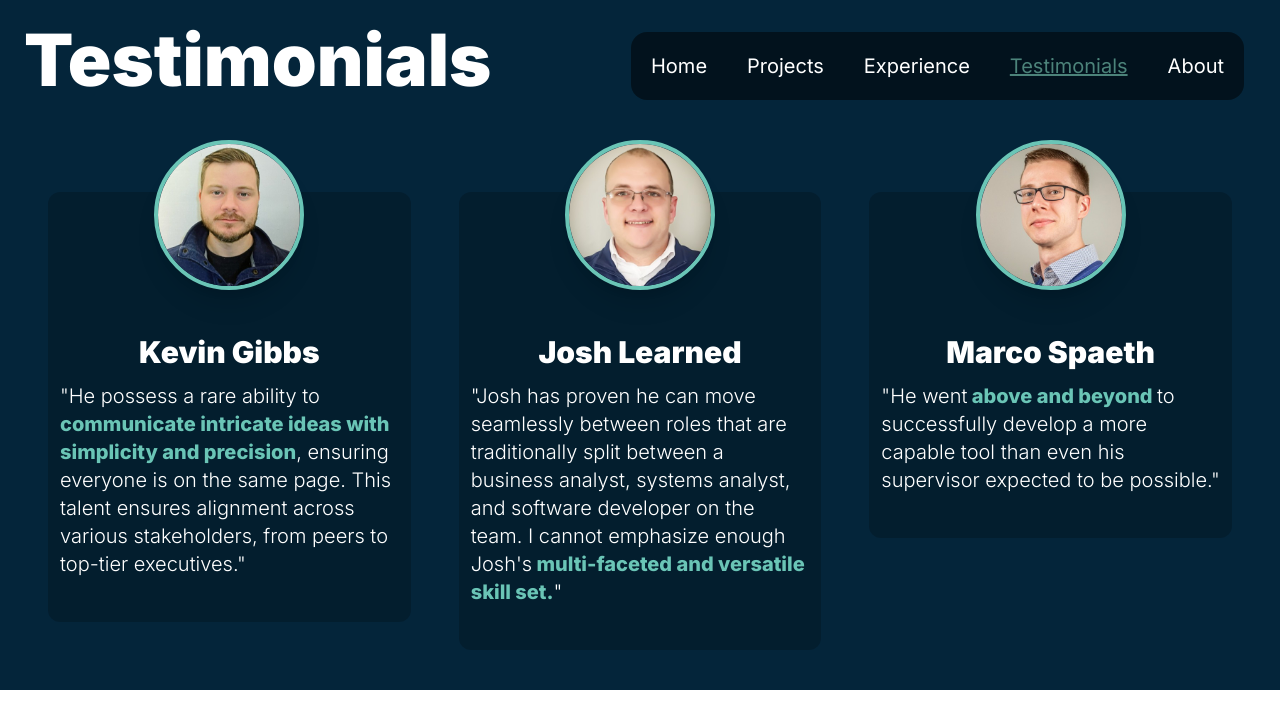
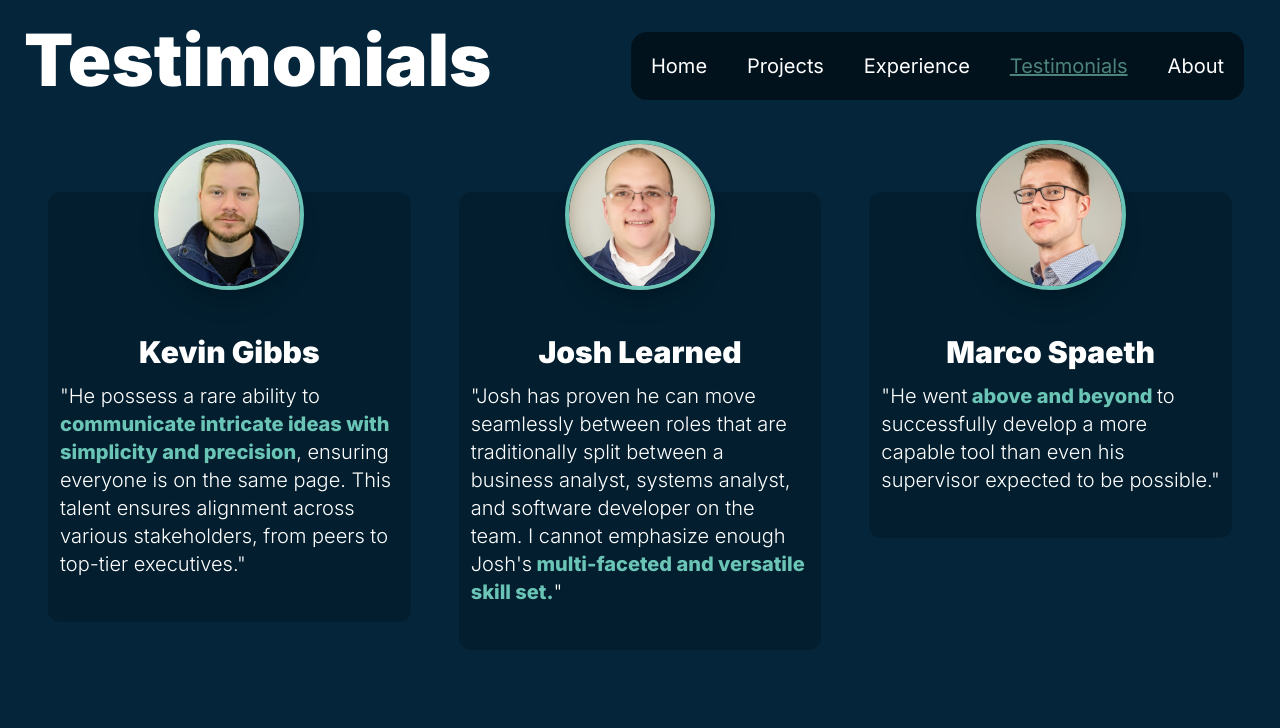
Before and after one commit to josh-torre/josh-torre.github.io, a Next.js app: page /testimonials in a window 1280 px wide. Shown: the top 728 px of the page. Built offline with nearby package versions, Linux system fonts and the light colour scheme.

Commit message:
Testimonial page not filling entiere screen

```diff
--- a/src/app/testimonials/page.tsx
+++ b/src/app/testimonials/page.tsx
@@ -8,7 +8,7 @@ import Josh_Img from "../../../public/Testimonials-Images/Josh-Learned.jpeg"
 export default function Root(){
     const defaultQuoteStying = "text-xl font-light";
     return (
-        <div className="bg-my-dark-blue h-full p-6 pb-4 m-auto">
+        <div className="bg-my-dark-blue h-full min-h-screen p-6 pb-4 m-auto">
             {TitleCard}
             <div className="flex flex-col m-auto justify-items-center w-fit sm:flex-row">
                  <TestimonialCard name={"Kevin Gibbs"}
```
